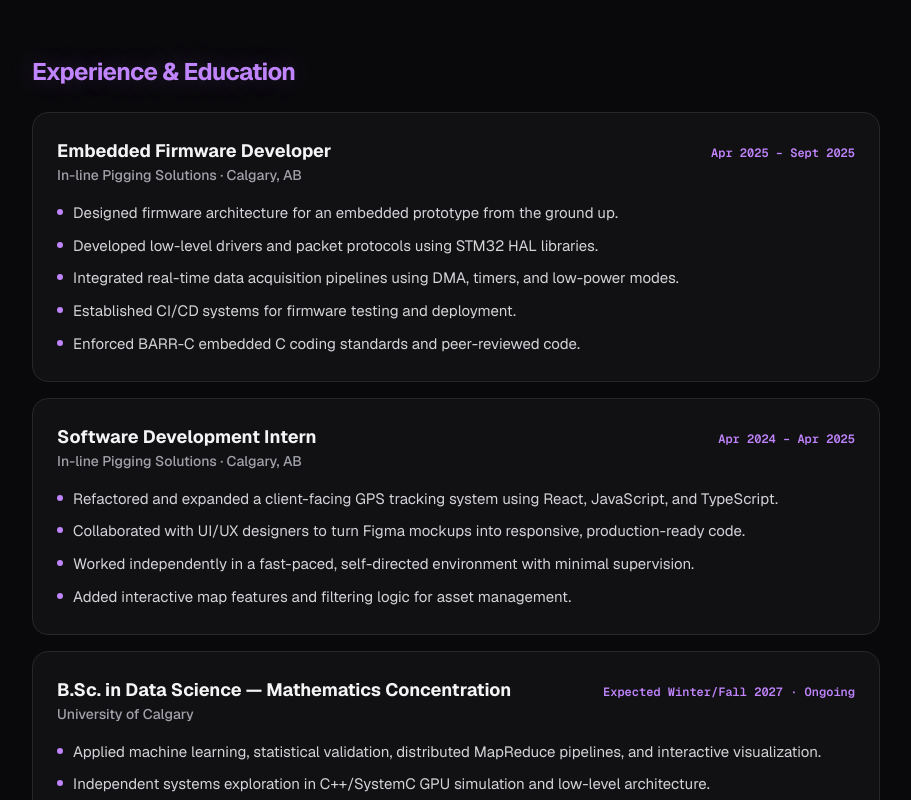
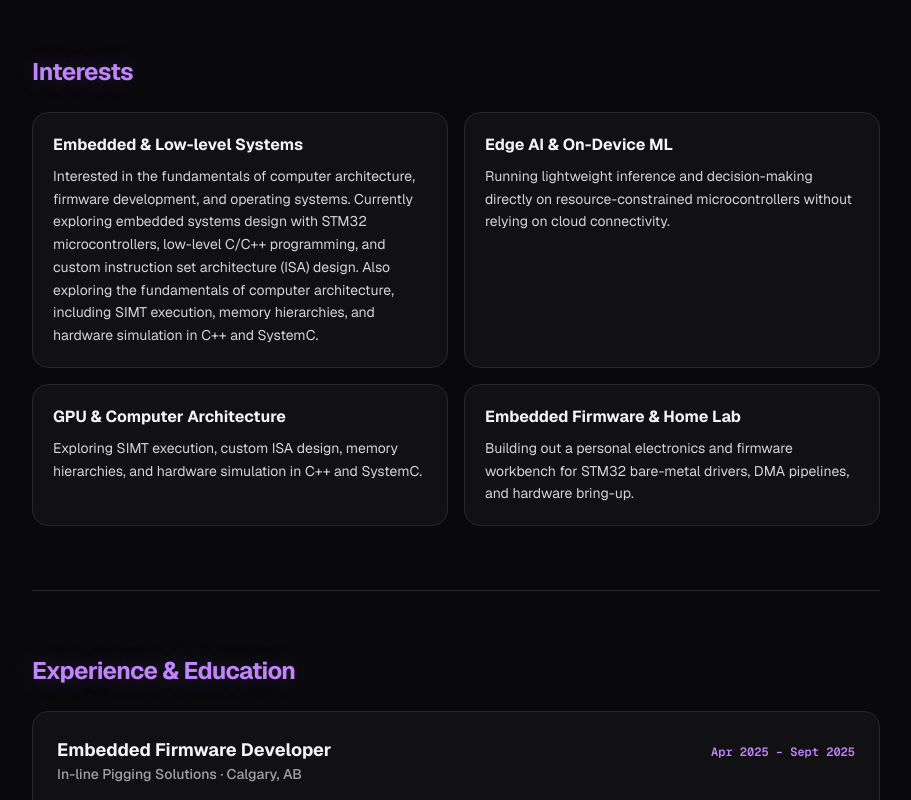
Before and after one commit to AustinJSimmons/portfolio, a Next.js app: page / in a window 1280 px wide. Shown: the part 640-1440 px from the top of the page, without its empty margins (184-1095 px from the left). Built offline with nearby package versions, Linux system fonts and the light colour scheme.

Commit message:
Updated main page with interests

```diff
--- a/src/app/page.tsx
+++ b/src/app/page.tsx
@@ -64,6 +64,31 @@ export default function OverviewPage() {
             <Mail className="h-4 w-4" />
             <span>{PROFILE.links.email}</span>
           </a>
+        </div>
+      </section>
+
+      <hr className="border-border" />
+
+      {/* EDIT [Overview (/) — Interests]: Heading below; items come from PROFILE.interests in src/data/projects.ts */}
+      <section className="space-y-6">
+        <h2 className="neon-heading text-2xl font-bold tracking-tight">
+          Interests
+        </h2>
+
+        <div className="grid gap-4 sm:grid-cols-2">
+          {PROFILE.interests.map((item) => (
+            <div
+              key={item.topic}
+              className="print-break-avoid rounded-2xl border border-border bg-surface p-5"
+            >
+              <h3 className="text-base font-bold text-foreground">
+                {item.topic}
+              </h3>
+              <p className="mt-2 text-sm leading-relaxed text-zinc-300">
+                {item.description}
+              </p>
+            </div>
+          ))}
         </div>
       </section>
 
--- a/src/data/projects.ts
+++ b/src/data/projects.ts
@@ -5,6 +5,7 @@
  * - PROFILE.name / role / links  -> Navbar (all pages), Footer (all pages), Overview (/), Resume (/resume)
  * - PROFILE.experience           -> Overview (/) "Experience & Education" section
  * - PROFILE.skillGroups          -> Overview (/) "Core Skills" section
+ * - PROFILE.interests            -> Overview (/) "Interests" section
  * - PCOS_MODEL_RESULTS           -> Project Overview: /projects/pcos-diagnostic-dashboard
  * - SIM_GPU_DIAGRAMS/MILESTONES  -> Project Overview: /projects/sim-gpu
  * - FEATURED_PROJECTS            -> Projects (/projects) carousel + /projects/<slug> detail pages
@@ -13,6 +14,11 @@
  */
 
 export type ProjectStatus = 'Completed' | 'Ongoing';
+
+export interface InterestItem {
+  topic: string;
+  description: string;
+}
 
 export interface MetricItem {
   label: string;
@@ -139,8 +145,7 @@ export const PROFILE = {
       organization: 'University of Calgary',
       period: 'Expected Winter/Fall 2027 · Ongoing',
       highlights: [
-        'Applied machine learning, statistical validation, distributed MapReduce pipelines, and interactive visualization.',
-        'Independent systems exploration in C++/SystemC GPU simulation and low-level architecture.',
+        'Applied machine learning, statistical validation, distributed MapReduce pipelines, and data visualization.',
       ],
       isPlaceholder: false,
     },
@@ -190,6 +195,29 @@ export const PROFILE = {
       ],
     },
   ],
+  // EDIT [Overview (/) — "Interests" section]: Add, remove, or edit your current interests and topics of study
+  interests: [
+    {
+      topic: 'Embedded & Low-level Systems',
+      description:
+        'Interested in the fundamentals of computer architecture, firmware development, and operating systems. Currently exploring embedded systems design with STM32 microcontrollers, low-level C/C++ programming, and custom instruction set architecture (ISA) design. Also exploring the fundamentals of computer architecture, including SIMT execution, memory hierarchies, and hardware simulation in C++ and SystemC.',
+    },
+    {
+      topic: 'Edge AI & On-Device ML',
+      description:
+        'Running lightweight inference and decision-making directly on resource-constrained microcontrollers without relying on cloud connectivity.',
+    },
+    {
+      topic: 'GPU & Computer Architecture',
+      description:
+        'Exploring SIMT execution, custom ISA design, memory hierarchies, and hardware simulation in C++ and SystemC.',
+    },
+    {
+      topic: 'Embedded Firmware & Home Lab',
+      description:
+        'Building out a personal electronics and firmware workbench for STM32 bare-metal drivers, DMA pipelines, and hardware bring-up.',
+    },
+  ] satisfies InterestItem[],
 };
 
 // EDIT [Project Overview (/projects/pcos-diagnostic-dashboard) — Benchmark Table]: Model CV AUC scores & notes
```
